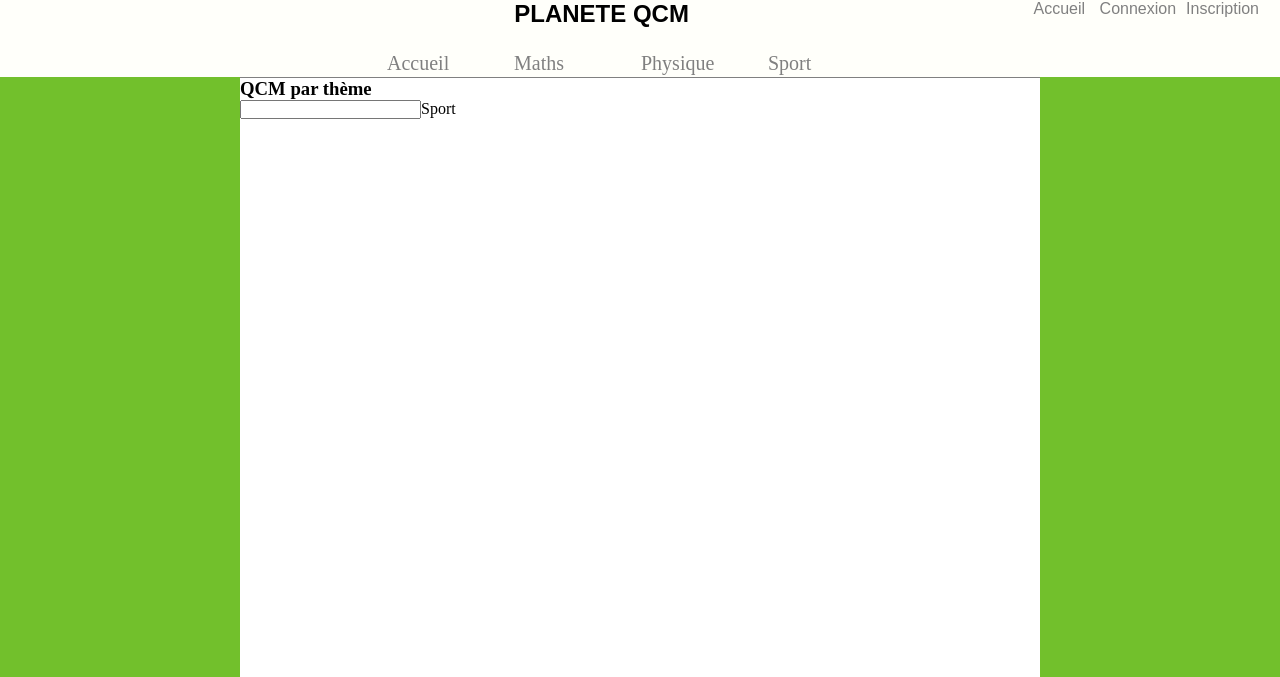
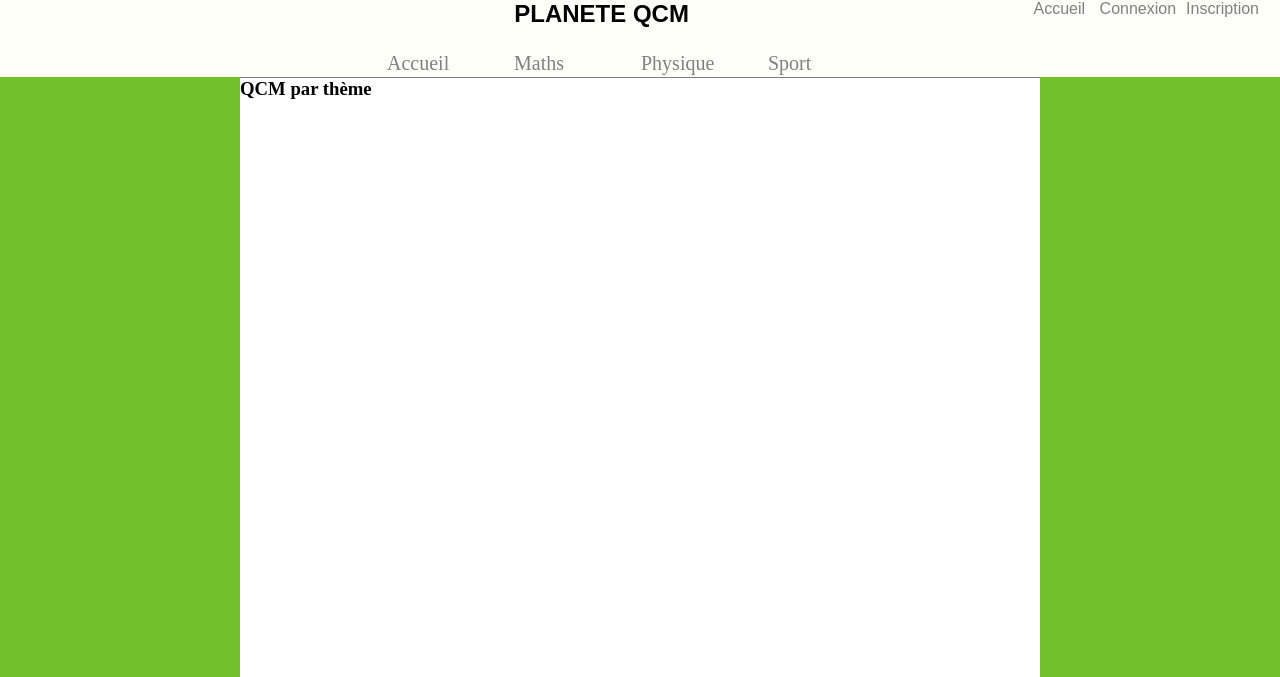
Before and after one commit to Lunamorg/PlaneteQCM, a PHP site: page /planete.php in a window 1280 px wide. Shown: the top 677 px of the page. Run offline with PHP 8.4, Linux system fonts and the light colour scheme; data that the repository does not hold is empty.

Commit message:
Update planete.php

```diff
--- a/planete.php
+++ b/planete.php
@@ -16,10 +16,8 @@
 
   <div id ="CORPS">
       <h3>QCM par thème</h3>
-    <form name="choix" method="post" action="./?id=sport">
-        <input a href="sport.php" name="Sport">Sport</a>
 
-    </form>
+
   </div>
 
   <?php include('pied.php'); ?>
```
Lines whose indentation alone changed are shown as unchanged.
